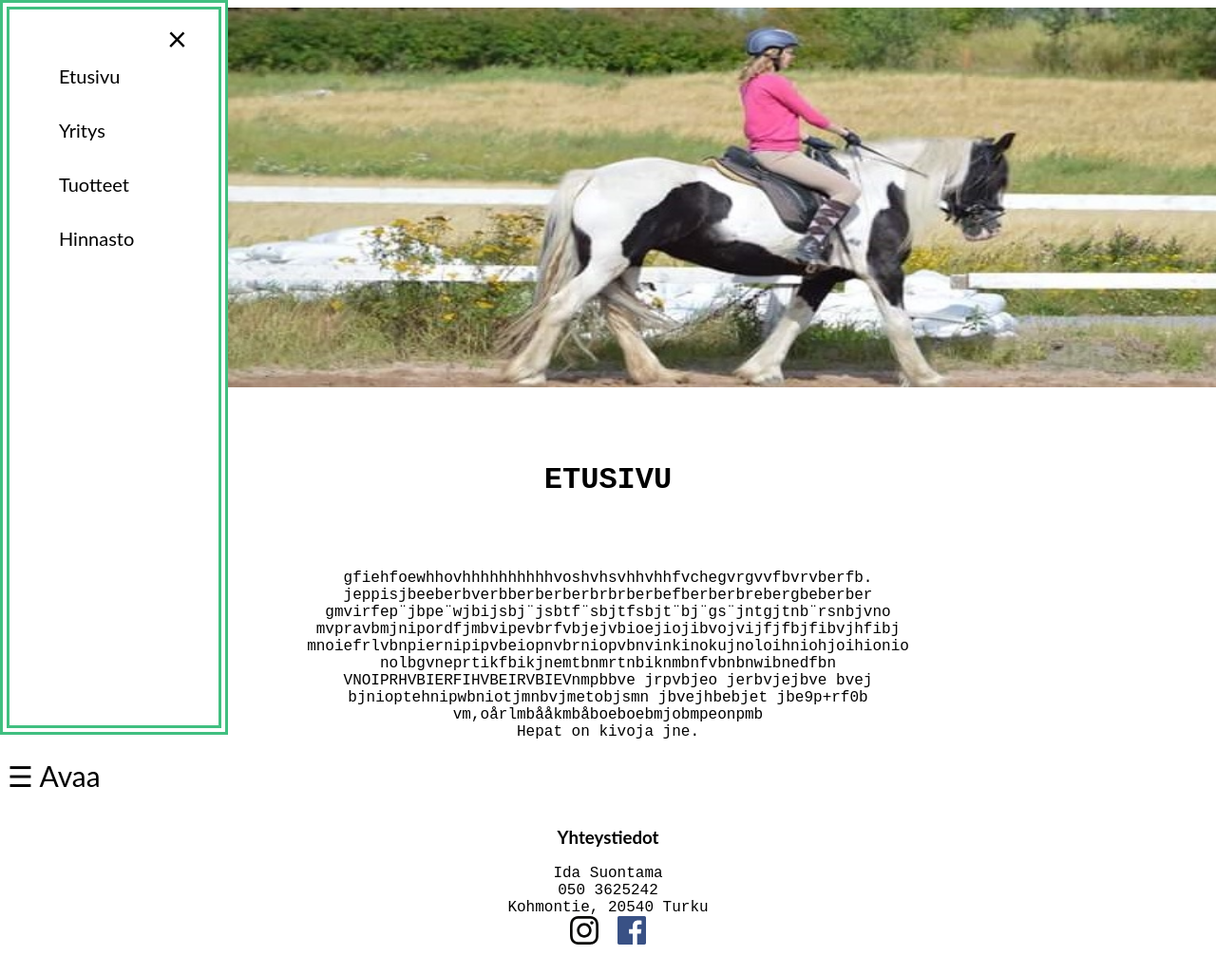
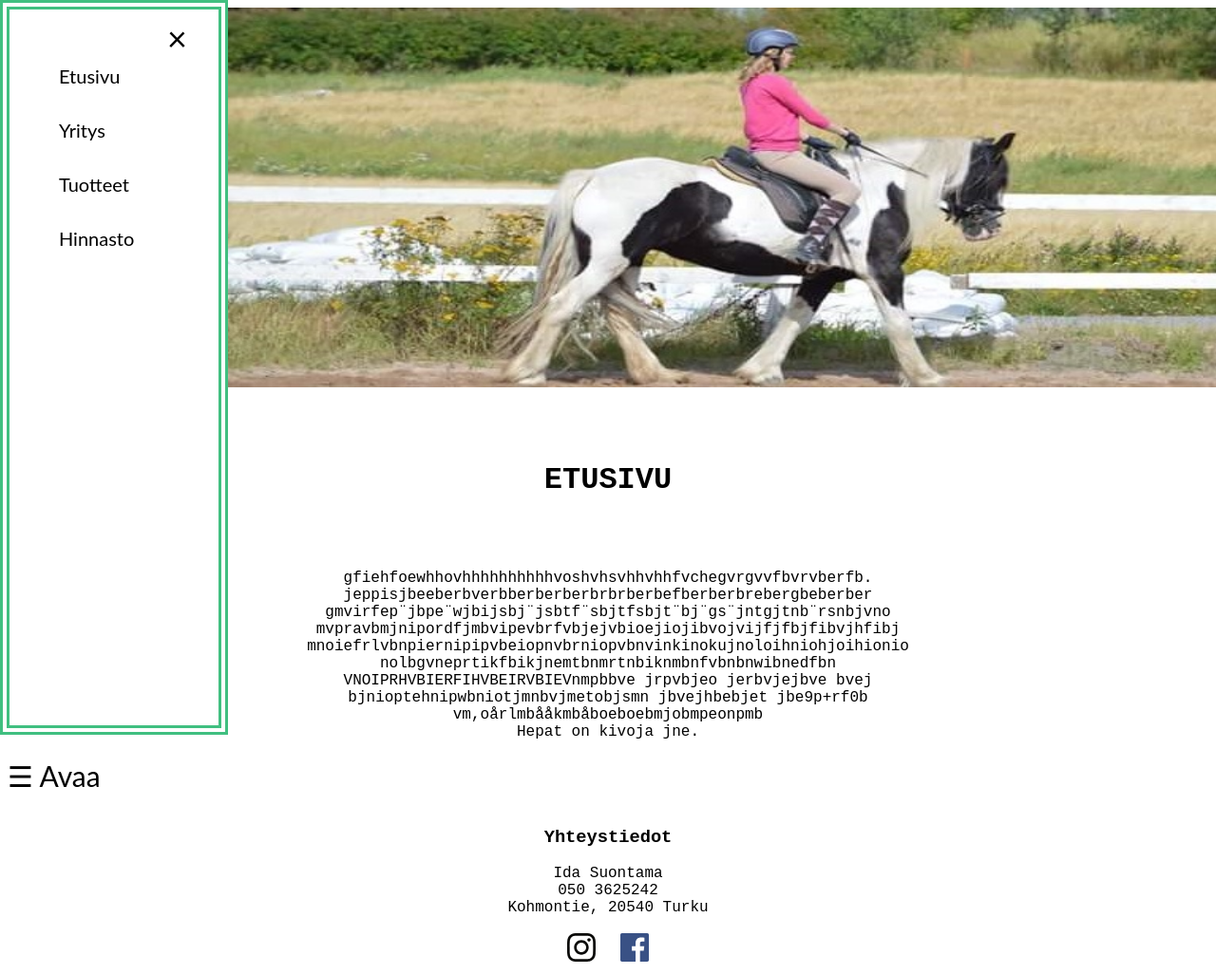
Before and after one commit to alinacrismaru/Tallityllerot, a plain HTML site: page index.html in a window 1280 px wide. Shown: the top 1026 px of the page at 95% size. Drawn offline with Linux system fonts and the light colour scheme.

Commit message:
fonttia vaihtelin

```diff
--- a/index.html
+++ b/index.html
@@ -9,6 +9,7 @@
   footer {
     text-align: center;
     padding-top: 1em;
+    font-family: 'Courier new';
   }
 
   footer img {
@@ -147,7 +148,7 @@ p
       <h3> Yhteystiedot </h3>
       <p>Ida Suontama<br>
         050 3625242<br>
-        Kohmontie, 20540 Turku</p>
+        Kohmontie, 20540 Turku</p><br>
 
       <a href="https://www.instagram.com/tmi_idasuontama" target="_blank"><img src="icons/instagram.svg" alt="instagram"></a>
       <a href="https://www.facebook.com/Tmi-Ida-Suontama-2234153559942791/" target="_blank"><img src="icons/facebook.svg" alt="facebook"></a>
```
